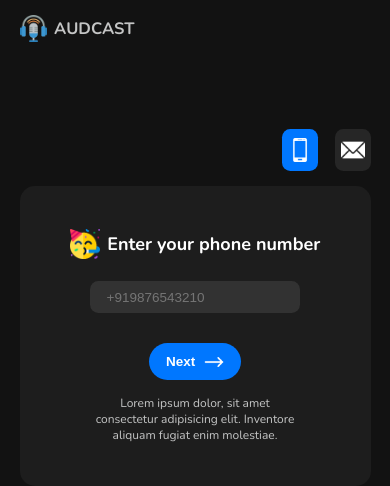
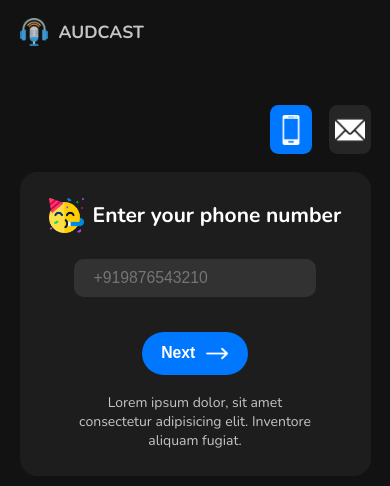
Before and after one commit to bskumawat09/audcast-client, a React (Create React App) app: page /authenticate in a window 390 px wide. Shown: the top 486 px of the page. Built offline with nearby package versions, Linux system fonts and the light colour scheme; no server answers.

Commit message:
Added phone validation

```diff
--- a/src/App.css
+++ b/src/App.css
@@ -56,11 +56,12 @@ body {
 	align-items: center;
 	justify-content: center;
 	max-width: 90%;
-	margin: 6em auto 0 auto;
+	margin: 3em auto 3em auto;
+	/* min-height: calc(100vh - 4.75em); */
 }
 
 @media screen and (max-width: 480px) {
 	html {
-		font-size: 12px;
+		font-size: 14px;
 	}
 }
--- a/src/components/AddRoomModal/AddRoomModal.module.css
+++ b/src/components/AddRoomModal/AddRoomModal.module.css
@@ -12,10 +12,14 @@
 
 .modalBody {
 	width: 50%;
-	min-width: 300px;
+	min-width: 320px;
 	max-width: 500px;
+	min-height: 380px;
 	background: #1d1d1d;
 	border-radius: 1.25em;
+	display: flex;
+	flex-direction: column;
+	justify-content: center;
 	position: relative;
 }
 
--- a/src/components/RoomCard/RoomCard.jsx
+++ b/src/components/RoomCard/RoomCard.jsx
@@ -28,13 +28,13 @@ const RoomCard = ({ room, setRooms }) => {
 				}`}>
 				<div className={styles.avatars}>
 					{room.speakers.map((speaker) => (
-						<img key={speaker.id} src={speaker.avatar} alt="avatar" />
+						<img key={speaker._id} src={speaker.avatar} alt="avatar" />
 					))}
 				</div>
 
 				<div className={styles.names}>
 					{room.speakers.map((speaker) => (
-						<div key={speaker.id} className={styles.nameWrapper}>
+						<div key={speaker._id} className={styles.nameWrapper}>
 							<span className={styles.name}>{speaker.name}</span>
 							<img src="/images/chat.png" alt="chat icon" />
 						</div>
--- a/src/components/shared/Navigation/Navigation.jsx
+++ b/src/components/shared/Navigation/Navigation.jsx
@@ -11,14 +11,14 @@ const Navigation = () => {
 		color: "#fff",
 		textDecoration: "none",
 		fontWeight: "bold",
-		fontSize: "1.375rem",
+		fontSize: "1.25rem",
 		display: "flex",
 		alignItems: "center"
 	};
 
 	const brandLogo = {
-		width: "2.25rem",
-		marginRight: "0.625rem"
+		width: "2rem",
+		marginRight: "0.625em"
 	};
 
 	const dispatch = useDispatch();
@@ -41,7 +41,7 @@ const Navigation = () => {
 			</Link>
 			{isAuth && (
 				<div className={styles.navRight}>
-					<h3>{user?.name}</h3>
+					<h4>{user?.name}</h4>
 					<Link to="/">
 						<img
 							className={styles.avatar}
--- a/src/components/shared/Navigation/Navigation.module.css
+++ b/src/components/shared/Navigation/Navigation.module.css
@@ -27,6 +27,6 @@
 	height: 2.5em;
 	border-radius: 50%;
 	object-fit: cover;
-	border: 3px solid #0077ff;
+	border: 2px solid #0077ff;
 	margin: 0 0.625em 0 1.25em;
 }
--- a/src/components/shared/TextInput/TextInput.jsx
+++ b/src/components/shared/TextInput/TextInput.jsx
@@ -1,14 +1,21 @@
-import React from "react";
+import React, { useState } from "react";
 import styles from "./TextInput.module.css";
 
-const TextInput = (props) => {
+const TextInput = ({ errorMessage, fullwidth, ...restProps }) => {
+	const [focused, setFocused] = useState(false);
+
 	return (
 		<div>
 			<input
 				className={styles.input}
-				style={{ width: props.fullwidth === "true" ? "100%" : "inherit" }}
-				{...props}
+				style={{ width: fullwidth === "true" ? "100%" : "inherit" }}
+				{...restProps}
+				focused={focused.toString()}
+				onFocus={(e) => setFocused(true)}
 			/>
+			{errorMessage && (
+				<span className={styles.errorMessage}>{errorMessage}</span>
+			)}
 		</div>
 	);
 };
--- a/src/components/shared/TextInput/TextInput.module.css
+++ b/src/components/shared/TextInput/TextInput.module.css
@@ -1,10 +1,26 @@
 .input {
 	border: none;
 	background: #323232;
+	width: 15em;
 	font-size: 1.125rem;
 	padding: 0.625em 1.25em;
-	width: 200px;
 	color: #fff;
 	border-radius: 0.625em;
 	outline: none;
 }
+
+.errorMessage {
+	display: none;
+	color: rgb(238, 69, 69);
+	margin-top: 1em;
+	font-size: 0.875rem;
+	width: 15em;
+}
+
+.input:invalid[focused="true"] {
+	border: 2px solid rgb(238, 69, 69);
+}
+
+.input:invalid[focused="true"] ~ .errorMessage {
+	display: block;
+}
--- a/src/pages/Steps/StepAvatar/StepAvatar.module.css
+++ b/src/pages/Steps/StepAvatar/StepAvatar.module.css
@@ -1,7 +1,7 @@
 .subHeading {
 	color: #c4c5c5;
 	text-align: center;
-	margin-bottom: 1rem;
+	margin-bottom: 1em;
 }
 
 .avatarWrapper {
@@ -25,7 +25,7 @@
 
 .avatarLebel {
 	color: #0077ff;
-	margin: 30px 0;
+	margin: 1.875em 0;
 	display: inline-block;
 	cursor: pointer;
 }
--- a/src/pages/Steps/StepPhoneEmail/Email/Email.jsx
+++ b/src/pages/Steps/StepPhoneEmail/Email/Email.jsx
@@ -33,14 +33,16 @@ const Email = ({ onNext }) => {
 				placeholder="example@gmail.com"
 				value={email}
 				onChange={(e) => setEmail(e.target.value)}
+				required={true}
+				errorMessage="Enter valid email address"
 			/>
 			<div>
 				<div className={styles.actionButtonWrapper}>
 					<Button onClick={submit} text="Next" />
 				</div>
 				<p className={styles.bottomParagraph}>
-					Dolore officia quos facere at molestiae dolorem. Tempora sed
-					reiciendis quos rem magni necessitatibus placeat saepe quasi facere.
+					Dolore officia quos facere at molestiae dolorem. Tempora sed magni
+					placeat saepe quasi facere.
 				</p>
 			</div>
 		</Card>
--- a/src/pages/Steps/StepPhoneEmail/Phone/Phone.jsx
+++ b/src/pages/Steps/StepPhoneEmail/Phone/Phone.jsx
@@ -33,6 +33,9 @@ const Phone = ({ onNext }) => {
 				value={phoneNumber}
 				onChange={(e) => setPhoneNumber(e.target.value)}
 				placeholder="+919876543210"
+				required={true}
+				pattern="^(\+91)[6-9]\d{9}$"
+				errorMessage="Phone number must start with +91 followed by 10 digits"
 			/>
 			<div>
 				<div className={styles.actionButtonWrapper}>
@@ -40,7 +43,7 @@ const Phone = ({ onNext }) => {
 				</div>
 				<p className={styles.bottomParagraph}>
 					Lorem ipsum dolor, sit amet consectetur adipisicing elit. Inventore
-					aliquam fugiat enim molestiae.
+					aliquam fugiat.
 				</p>
 			</div>
 		</Card>
--- a/src/pages/Steps/StepPhoneEmail/StepPhoneEmail.module.css
+++ b/src/pages/Steps/StepPhoneEmail/StepPhoneEmail.module.css
@@ -35,7 +35,7 @@
 
 .bottomParagraph {
 	color: #c4c5c5;
-	width: 70%;
+	width: 80%;
 	margin: 0 auto;
 	margin-top: 1.25em;
 	text-align: center;
```
